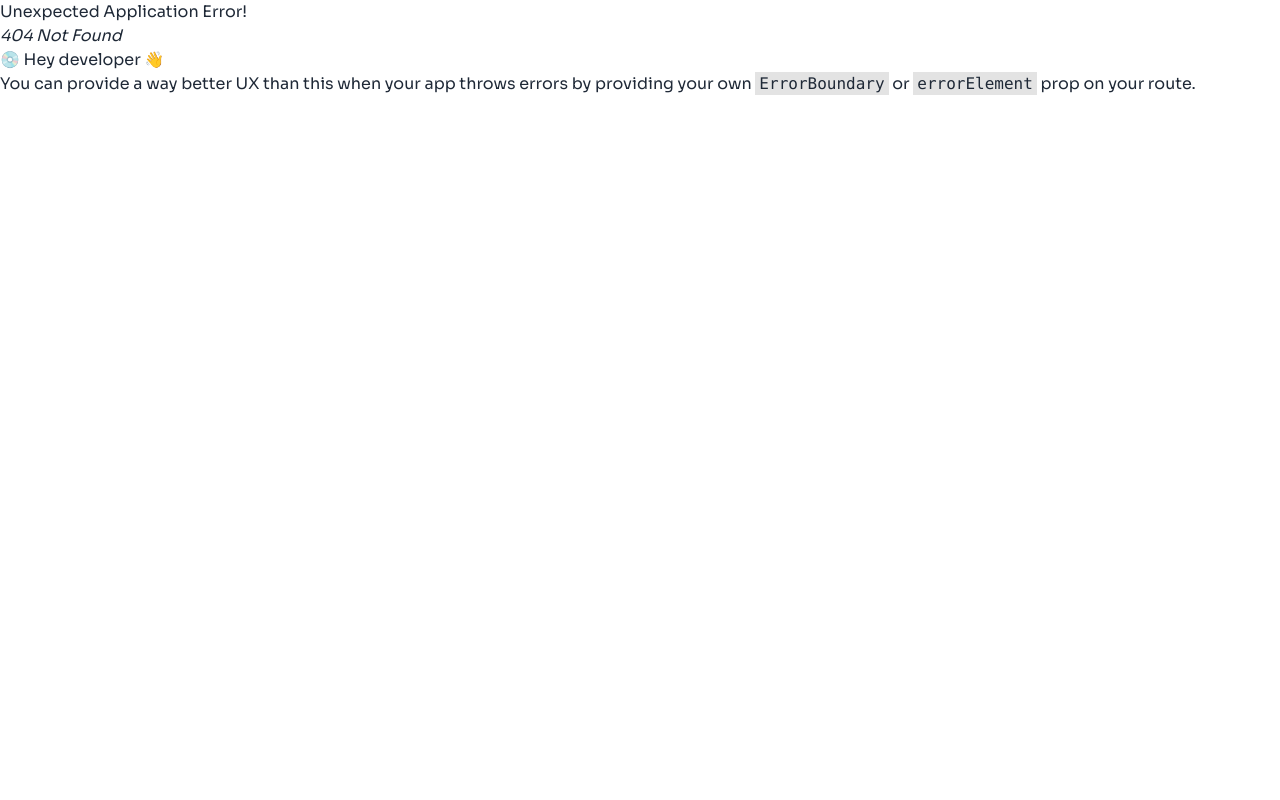
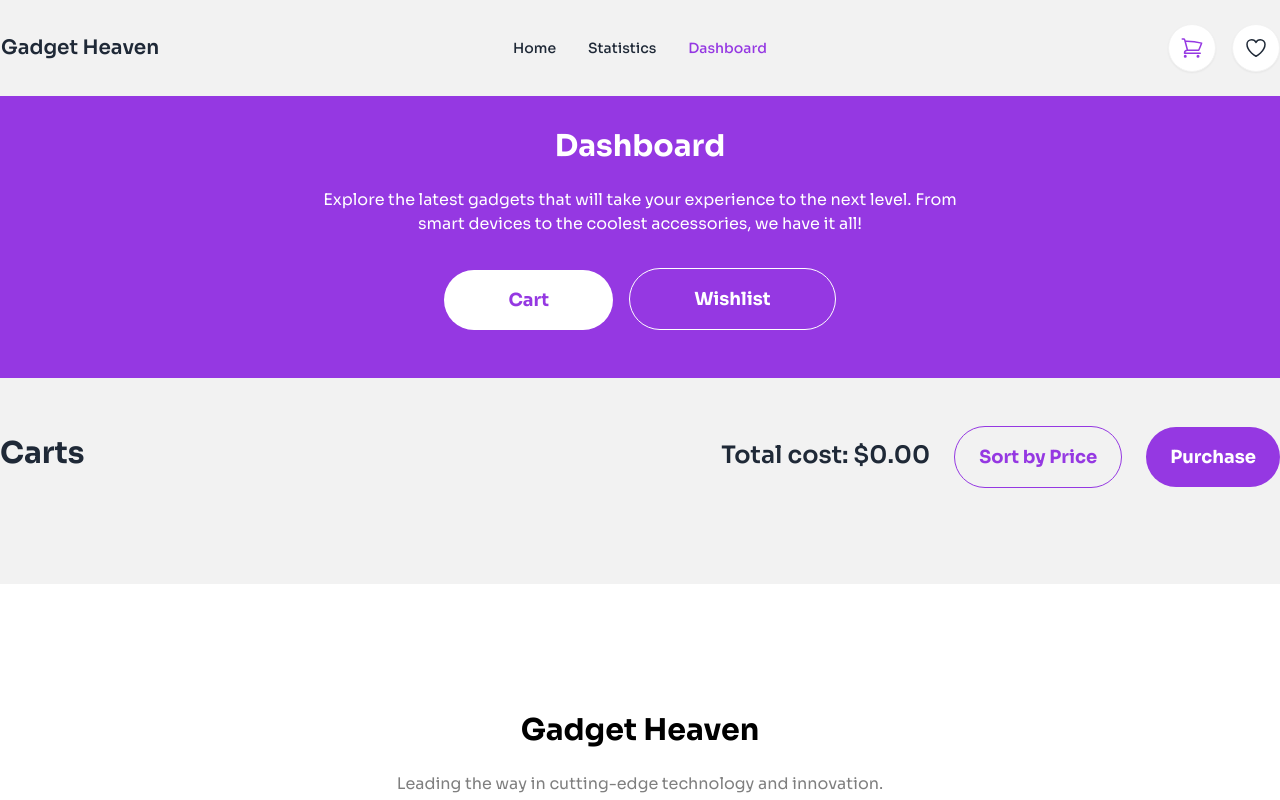
Before and after one commit to miftah1299/gadget-heaven, a React (Vite) app: page /carts in a window 1280 px wide. Before the commit this address had no page. Shown: the top 800 px of the page. Built offline with nearby package versions, Linux system fonts and the light colour scheme.

Commit message:
refactor routing to replace dashboard paths with carts

```diff
--- a/src/components/Banner.jsx
+++ b/src/components/Banner.jsx
@@ -14,7 +14,7 @@ const Banner = () => {
                     subtitle="Explore the latest gadgets that will take your experience to the next level. From smart devices to the coolest accessories, we have it all!"
                 />
                 <button
-                    onClick={() => navigate("/dashboard")}
+                    onClick={() => navigate("/carts")}
                     className="rounded-full bg-white text-primary px-7 py-4 text-xl font-bold"
                 >
                     Shop Now
--- a/src/components/Navbar.jsx
+++ b/src/components/Navbar.jsx
@@ -54,7 +54,7 @@ const Navbar = () => {
                             Statistics
                         </NavLink>
                         <NavLink
-                            to="/dashboard"
+                            to="/carts"
                             className={({ isActive }) =>
                                 `tab ${
                                     isActive
@@ -94,7 +94,7 @@ const Navbar = () => {
                         Statistics
                     </NavLink>
                     <NavLink
-                        to="/dashboard"
+                        to="/carts"
                         className={({ isActive }) =>
                             `tab ${
                                 isActive ? "text-primary" : "hover:text-primary"
--- a/src/pages/Carts.jsx
+++ b/src/pages/Carts.jsx
@@ -1,6 +1,7 @@
 import { useEffect, useState } from "react";
 import { useLoaderData, useNavigate, useParams } from "react-router-dom";
 import { getAllCarts, removeCart } from "../utilities";
+import Dashboard from "./Dashboard";
 
 const Carts = () => {
     const navigate = useNavigate();
@@ -36,8 +37,10 @@ const Carts = () => {
     };
 
     return (
-        <div className="max-w-screen-xl mx-auto">
-            <div className="flex justify-between items-baseline my-12">
+
+        <div className="">
+            <Dashboard />
+            <div className="max-w-screen-xl mx-auto flex justify-between items-baseline my-12">
                 <div>
                     <h1 className="text-3xl font-bold">Carts</h1>
                 </div>
--- a/src/pages/Dashboard.jsx
+++ b/src/pages/Dashboard.jsx
@@ -16,7 +16,7 @@ const Dashboard = () => {
                     className="tabs tabs-bordered flex gap-4 justify-center"
                 >
                     <NavLink
-                        to={`/dashboard/carts`}
+                        to={`/carts`}
                         role="tab"
                         className={({ isActive }) =>
                             `rounded-full  px-16 py-4 text-lg font-bold ${
@@ -30,7 +30,7 @@ const Dashboard = () => {
                     </NavLink>
 
                     <NavLink
-                        to={`/dashboard/wishlist`}
+                        to={`/wishlist`}
                         role="tab"
                         className={({ isActive }) =>
                             `rounded-full  px-16 py-4 text-lg font-bold ${
--- a/src/pages/Wishlist.jsx
+++ b/src/pages/Wishlist.jsx
@@ -1,6 +1,7 @@
 import { useEffect, useState } from "react";
 import { getAllFavorites, removeFavorite } from "../utilities";
 import { useLoaderData } from "react-router-dom";
+import Dashboard from "./Dashboard";
 
 const Wishlist = () => {
     const [gadgets, setGadgets] = useState([]);
@@ -10,8 +11,9 @@ const Wishlist = () => {
     }, []);
 
     return (
-        <div className="max-w-screen-xl mx-auto">
-            <div className="flex justify-between items-baseline my-12">
+        <div className="">
+            <Dashboard />
+            <div className="max-w-screen-xl mx-auto flex justify-between items-baseline my-12">
                 <h1 className="text-3xl font-bold">WishList</h1>
             </div>
 
```
Also changed, not shown: src/routes/Routes.jsx (+3 -12 lines).
